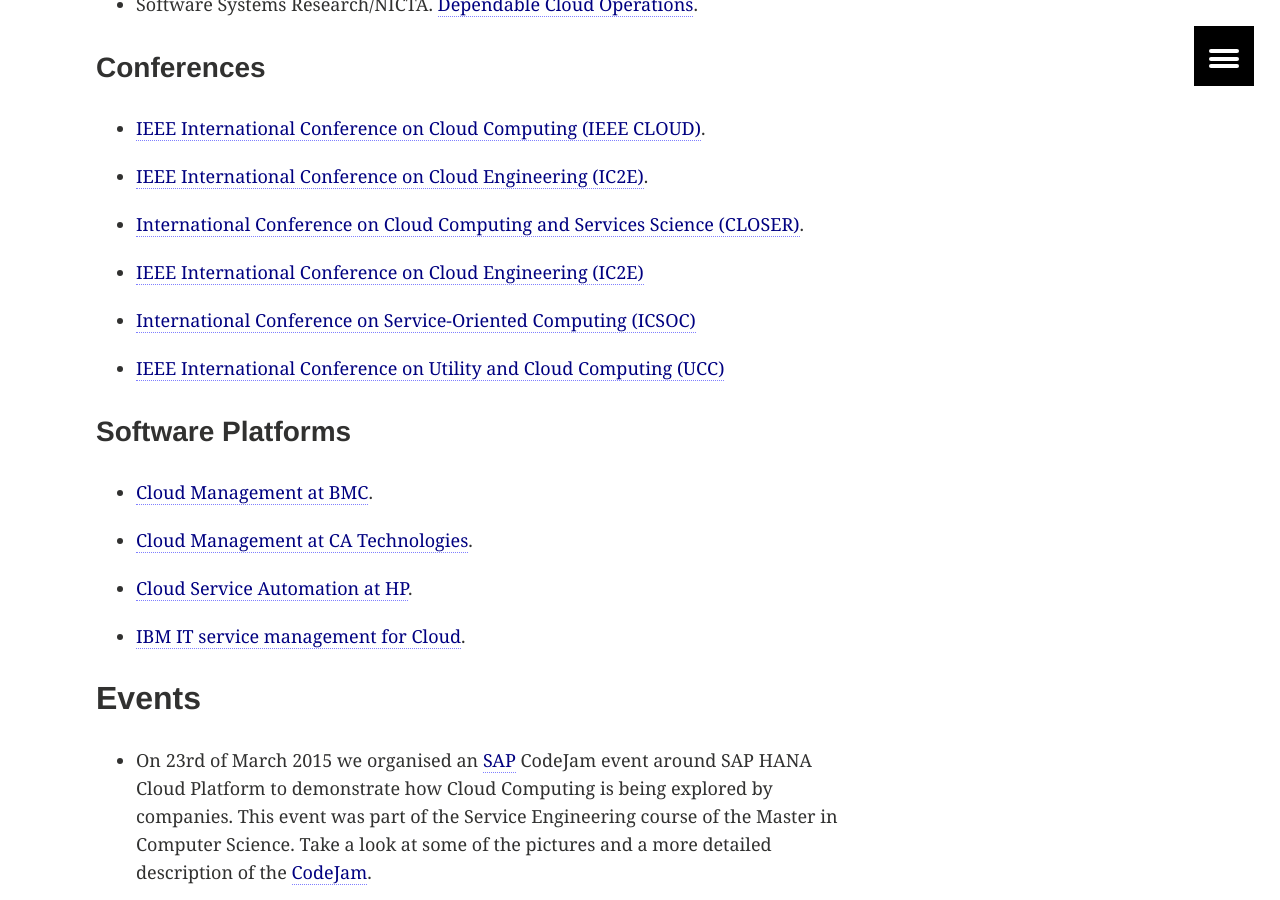
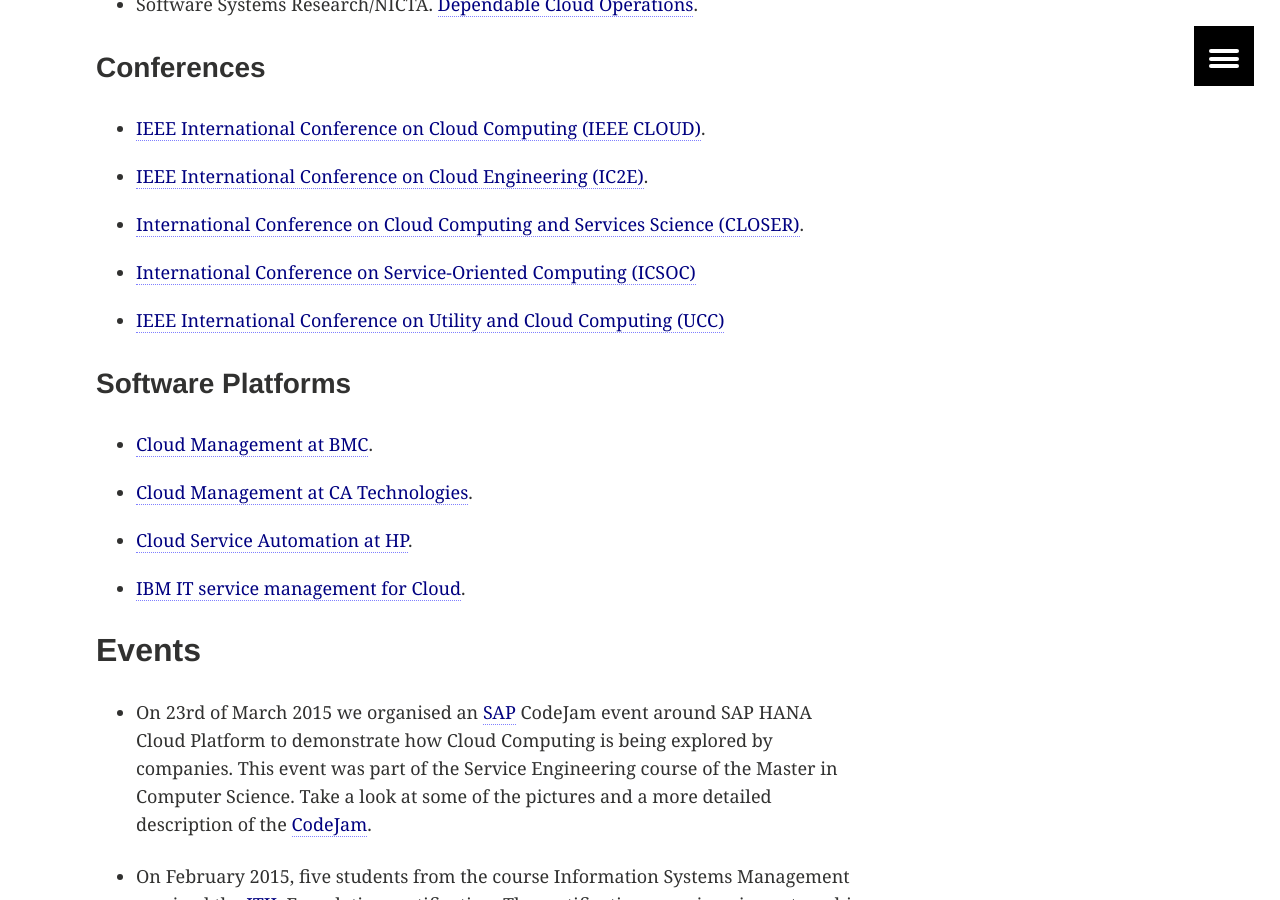
Before and after one commit to jorge-cardoso/jorge-cardoso.github.io, a Jekyll site: the page built from index.md, in a window 1280 px wide and 900 px high, scrolled down 2223 px. Built offline with Jekyll 4.4.1, drawn with Linux system fonts in a browser that asks for light colours.

Commit message:
made some changes

```diff
--- a/index.md
+++ b/index.md
@@ -56,7 +56,6 @@
 + [IEEE International Conference on Cloud Computing (IEEE CLOUD)](http://www.thecloudcomputing.org/).
 + [IEEE International Conference on Cloud Engineering (IC2E)](http://conferences.computer.org/IC2E/).
 + [International Conference on Cloud Computing and Services Science (CLOSER)](http://closer.scitevents.org).
-+ [IEEE International Conference on Cloud Engineering (IC2E)](http://conferences.computer.org/IC2E/2015/index.htm)
 + [International Conference on Service-Oriented Computing (ICSOC)](http://icsoc.in)
 + [IEEE International Conference on Utility and Cloud Computing (UCC)](http://cyprusconferences.org/ucc2015/)
 
```
